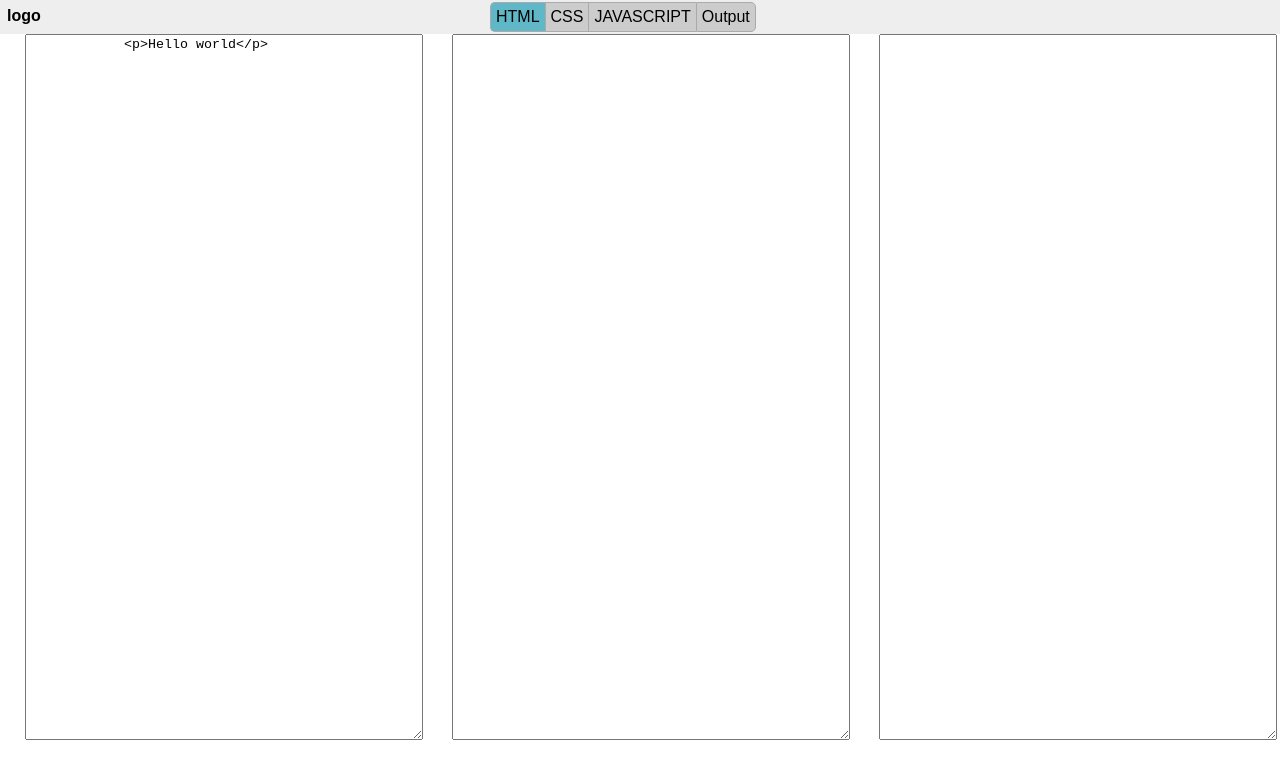
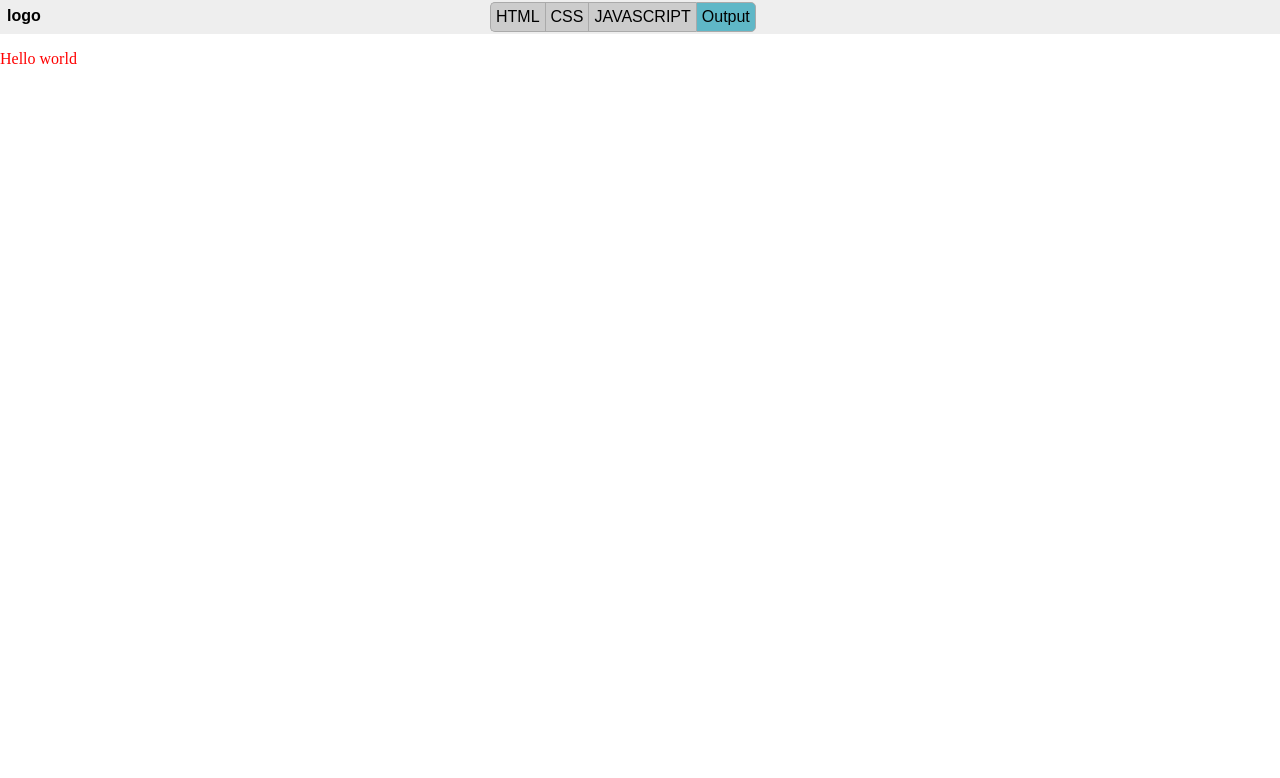
Before and after one commit to Shahzaib-webdev/code-player, a plain HTML site: page index.html in a window 1280 px wide. Both pictures are taken after a click on the element "HTML". Drawn offline with nearby package versions, Linux system fonts and the light colour scheme.

Commit message:
completed

```diff
--- a/index.html
+++ b/index.html
@@ -18,10 +18,10 @@
         </div>
 
         <div id="buttonContainer">
-            <div class="toggleButton" id="html">HTML</div>
+            <div class="toggleButton active" id="html">HTML</div>
             <div class="toggleButton" id="css">CSS</div>
-            <div class="toggleButton" id="javascript">JAVASCRIPT</div>
-            <div class="toggleButton" id="output">Output</div>
+            <div class="toggleButton" id="js">JAVASCRIPT</div>
+            <div class="toggleButton active" id="output">Output</div>
         </div>
 
     </div>
@@ -34,13 +34,15 @@
             <p>Hello world</p>
         </textarea>
 
-        <textarea name="htmlCode" id="cssPanel" class="panel" cols="30" rows="10">
-
+        <textarea name="htmlCode" id="cssPanel" class="panel hidden" cols="30" rows="10">
+            p{color:red;}
         </textarea>
 
-        <textarea name="htmlCode" id="jsPanel" class="panel" cols="30" rows="10">
+        <textarea name="htmlCode" id="jsPanel" class="panel hidden" cols="30" rows="10">
+            alert("hello");
+        </textarea>
 
-        </textarea>
+        <iframe  class="panel" id="outputPanel" ></iframe>
 
     </div>
 
--- a/script.js
+++ b/script.js
@@ -1,3 +1,10 @@
+// for javascript editor
+
+function outputPanel(){
+    $("iframe").contents().find("html").html("<html><head><style>" + $("#cssPanel").val() +"</style></head><body>" + $("#htmlPanel").val() +"</body></html>");
+    document.getElementById("outputPanel").contentWindow.eval($("#jsPanel").val());
+}
+
 $(".toggleButton").hover(function(){
     $(this).addClass("highlight");
 },function(){
@@ -7,6 +14,13 @@ $(".toggleButton").hover(function(){
 
 $(".toggleButton").click(function(){
     $(this).toggleClass("active");
+    $(this).removeClass("highlight");
+    var panelID = $(this).attr("id") + "Panel";
+    $("#" + panelID).toggleClass("hidden");
+
+    var activePanels = 4 - $(".hidden").length;
+    $(".panel").width(($(window).width() / activePanels) - 35)
+
 })
 
 
@@ -14,4 +28,8 @@ $(".toggleButton").click(function(){
 
 $(".panel").height($(window).height() -100)
 
-$(".panel").width(($(window).width() / 3) - 35)
+outputPanel();
+
+$("textarea").on("change keyup paste", function(){
+    outputPanel();
+})
--- a/styles.css
+++ b/styles.css
@@ -56,9 +56,22 @@ body{
 
 
 
-
 /* for textare */
 
 .panel{
-    margin-left: 25px;
+
+    float: left;
 }
+
+.hidden{
+    display: none;
+}
+
+iframe{
+    border: none;
+}
+
+textarea{
+    border-top: none;
+    resize: none;
+}
```
